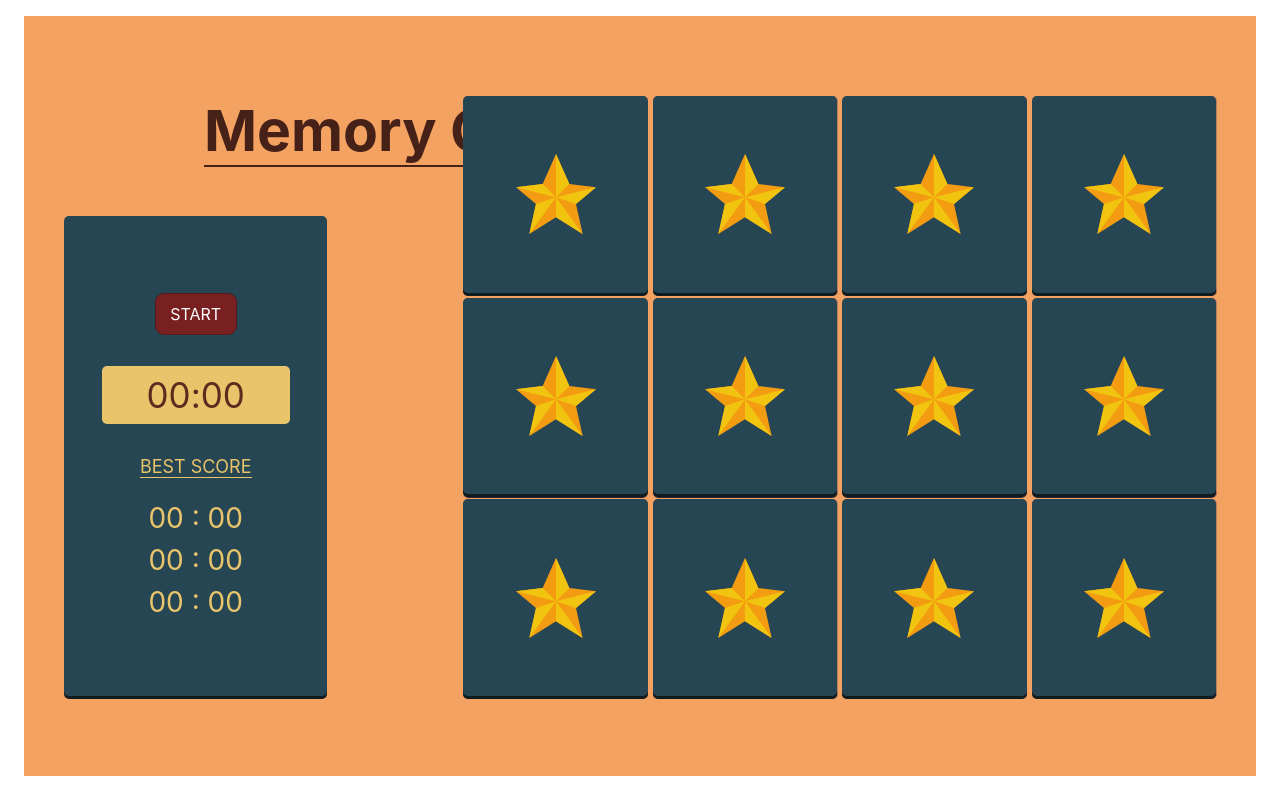
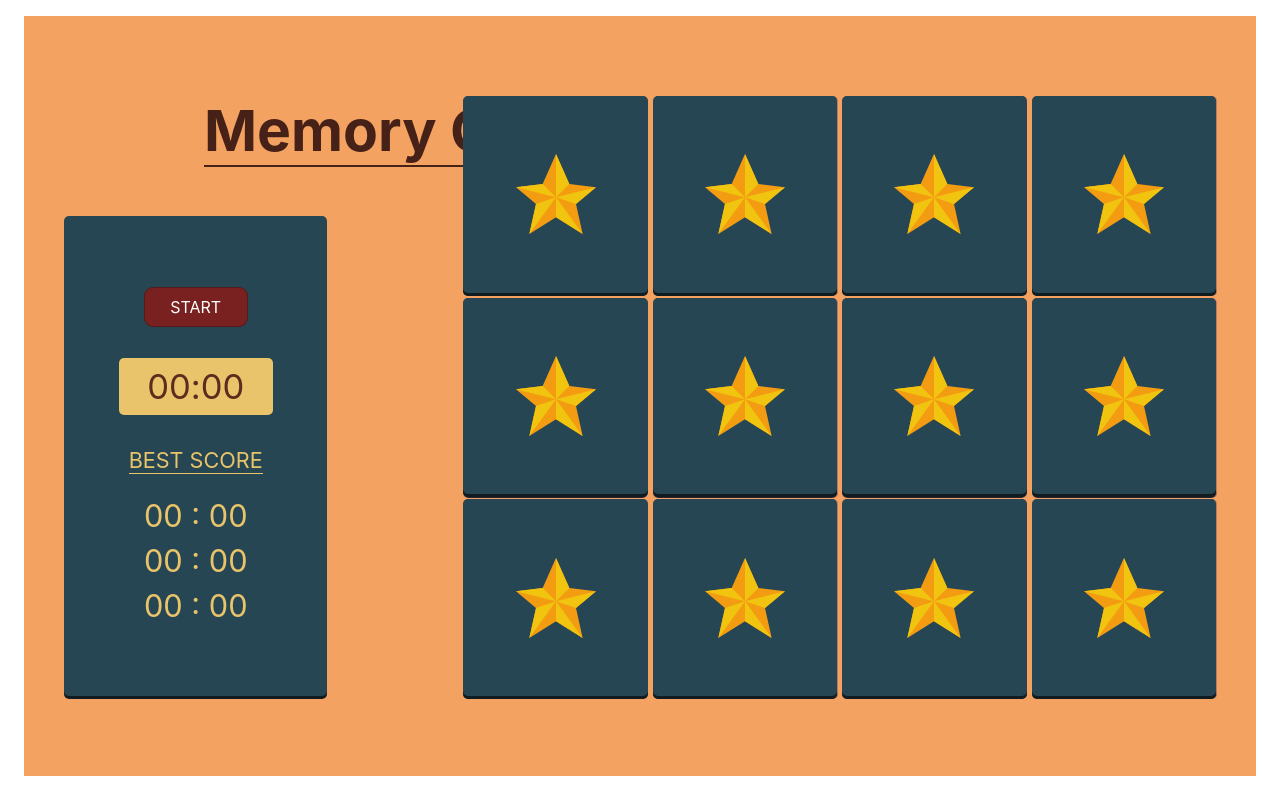
Before and after one commit to taltyomkin/Memory_game, a website: page public/index.html in a window 1280 px wide. Drawn offline with Linux system fonts and the light colour scheme.

Commit message:
update css

```diff
--- a/public/main.css
+++ b/public/main.css
@@ -40,8 +40,8 @@
   color: white;
   background-color: rgb(121, 33, 33);
   box-shadow: 0 0 0 1px rgb(85, 25, 25);
-  width: 80px;
-  height: 40px;
+  width: 8vw;
+  height: 3vw;
   margin-bottom: 4vh;
   border-radius: 8px;
 }
@@ -49,16 +49,12 @@
   box-shadow: 0 0 0 rgb(70, 33, 23);
   color: rgb(212, 212, 212);
 }
-.newGame{
-  width: 40px;
-}
 #timer{
-  font-size: 35px;
+  font-size: 2.7vw;
   margin-bottom: 4vh;
   color: rgb(94, 44, 31);
-  /* box-shadow: 0 1px 0 rgb(255, 255, 255); */
   background: rgb(233, 196, 106);
-  width: 23.5vh;
+  width: 12vw;
   padding: 1vh 0;
   display: flex;
   justify-content: center;
@@ -66,7 +62,7 @@
 }
 #BestScore{
   margin-bottom: 3vh;
-  font-size: 18px;
+  font-size: calc(1.3vw + 5px);
   color: rgb(233, 196, 106);
   box-shadow: 0 1px 0 rgb(233, 196, 106);
 }
@@ -75,7 +71,7 @@
 }
 .score{
   color: rgb(233, 196, 106);
-  font-size: 28px;
+  font-size: 2.4vw;
 }
 .board {
     background:rgb(244, 162, 97);
@@ -133,10 +129,6 @@
     background: rgb(40, 136, 91);
     box-shadow: 0 3px 0 rgb(23, 80, 53);
 }
-.newGame{
-  width: 25%;
-  height: 10%;
-}
 .backIcon{
   width: 10vh;
   height: 10vh;
```
